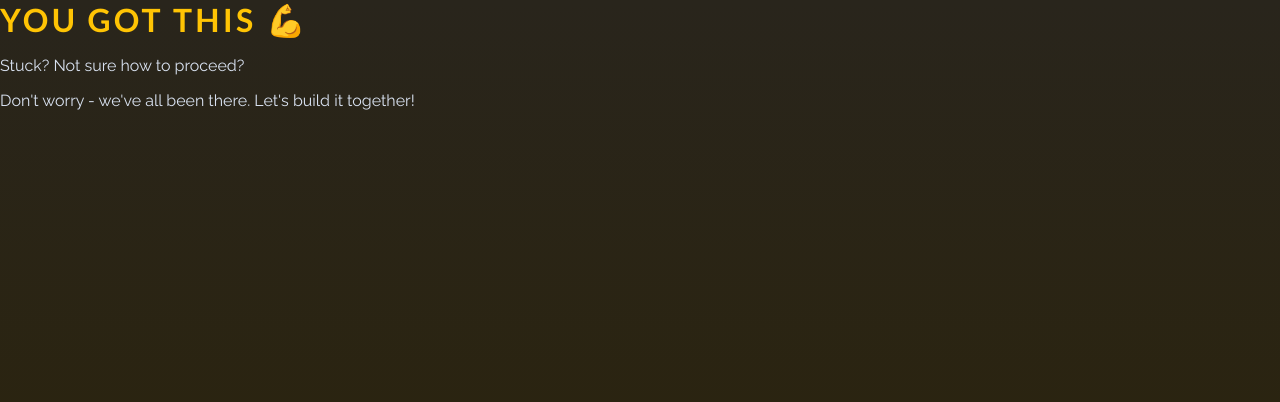
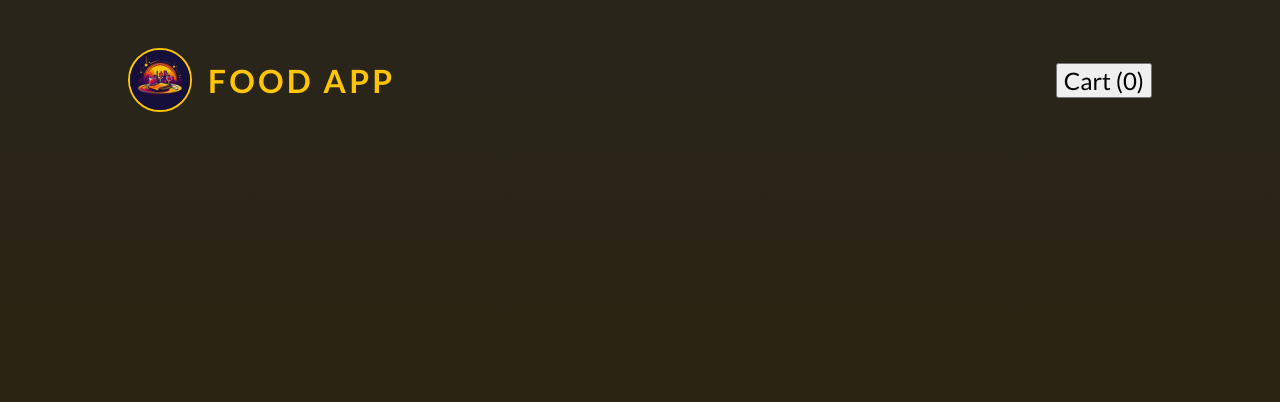
Before and after one commit to UmitKok1/Food-Order-App-React, a React (Vite) app: page / in a window 1280 px wide. Shown: the top 402 px of the page. Built offline with nearby package versions, Linux system fonts and the light colour scheme.

Commit message:
Adding Header component.

```diff
--- a/src/App.jsx
+++ b/src/App.jsx
@@ -1,9 +1,8 @@
+import Header from "./components/Header";
 function App() {
   return (
     <>
-      <h1>You got this 💪</h1>
-      <p>Stuck? Not sure how to proceed?</p>
-      <p>Don't worry - we've all been there. Let's build it together!</p>
+        <Header/>
     </>
   );
 }
--- /dev/null
+++ b/src/components/Header.jsx
@@ -0,0 +1,12 @@
+import logoImg from '../assets/logo.jpg';
+export default function Header(){
+    return <header id="main-header">
+        <div id="title">
+            <img src={logoImg} alt=''/>
+            <h1>Food App</h1>
+        </div>
+        <nav>
+            <button>Cart (0)</button>
+        </nav>
+    </header>
+}
```
